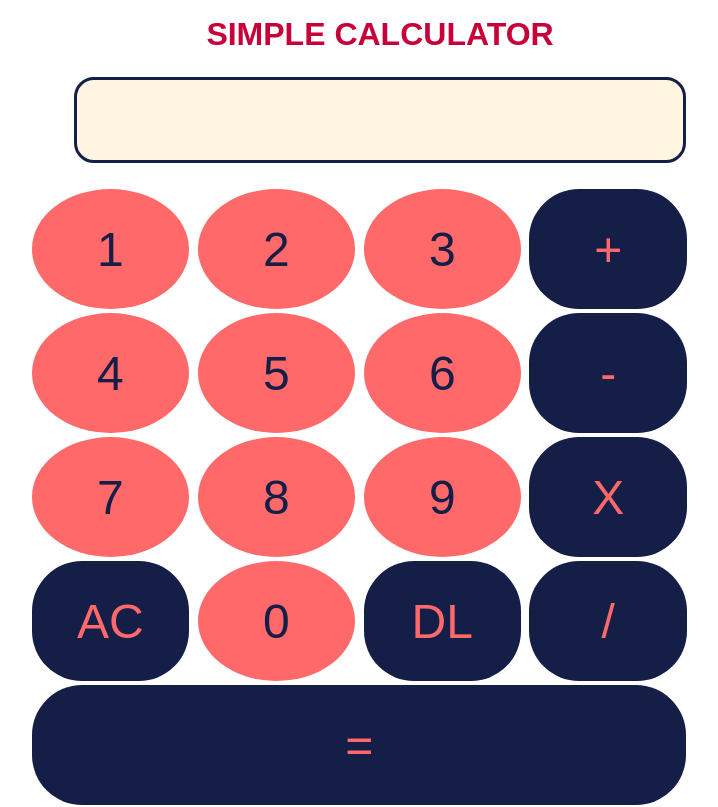
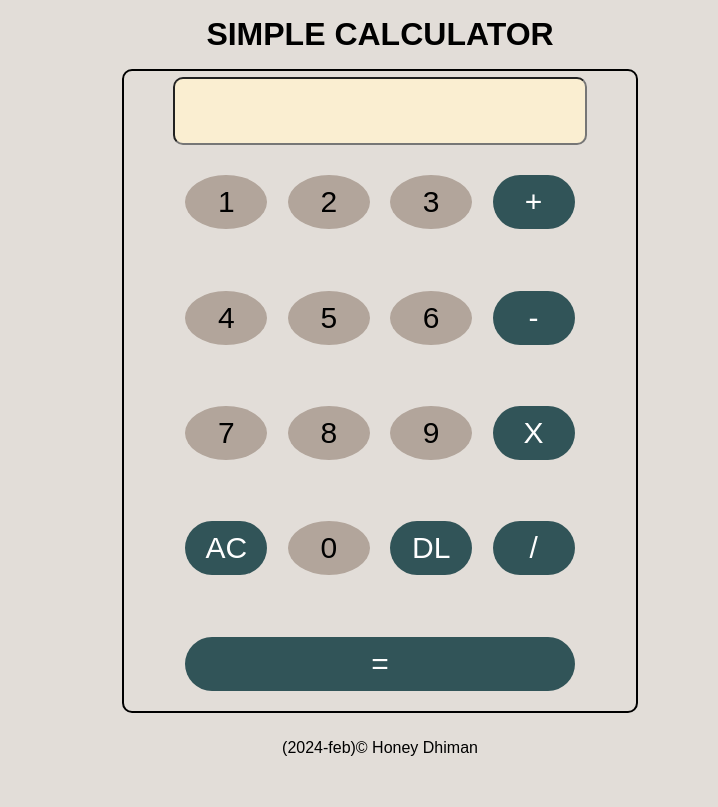
Before and after one commit to ERhoneydhiman/calculator, a plain HTML site: page index.html in a window 1280 px wide. Shown: the whole page, without its empty margins (260-978 px from the left). Drawn offline with Linux system fonts and the light colour scheme; a web font is replaced by a local one.

Commit message:
change stylesheet and fix bugs in html file

```diff
--- a/index.html
+++ b/index.html
@@ -1,20 +1,21 @@
 <!DOCTYPE html>
 <html lang="en">
+
 <head>
     <meta charset="UTF-8">
     <meta name="viewport" content="width=device-width, initial-scale=1.0">
     <title>simple calculator</title>
     <link rel="stylesheet" href="style.css">
 </head>
+
 <body>
     <h1>SIMPLE CALCULATOR</h1>
 
     <div class="main">
-        <div class="calc">
         <input type="text" class="display" readonly>
         <div class="keys">
             <button onclick="appendValue('1')" class="nums">1</button>
-                <button onclick="appendValue('2')"  class="nums">2</button>
+            <button onclick="appendValue('2')" class="nums">2</button>
             <button onclick="appendValue('3')" class="nums">3</button>
             <button onclick="appendValue('+')" class="operators">+</button>
             <button onclick="appendValue('4')" class="nums">4</button>
@@ -23,20 +24,19 @@
             <button onclick="appendValue('-')" class="operators">-</button>
             <button onclick="appendValue('7')" class="nums">7</button>
             <button onclick="appendValue('8')" class="nums">8</button>
-                <button onclick="appendValue('9')"  class="nums">9</button>
-                <button onclick="appendValue('*')"  class="operators">X</button>
+            <button onclick="appendValue('9')" class="nums">9</button>
+            <button onclick="appendValue('*')" class="operators">X</button>
             <button onclick="clearDisplay()" class="operators">AC</button>
             <button onclick="appendValue('0')" class="nums">0</button>
-
             <button onclick="deleteValue()" class="operators">DL</button>
             <button onclick="appendValue('/')" class="operators">/</button>
             <button onclick="calculate()" class="operators" id="equalbtn">=</button>
-
-
-
         </div>
     </div>
+        <div class="copy">
+            <p>(2024-feb)&copy; Honey Dhiman</p>
         </div>
     <script src="script.js"></script>
 </body>
+
 </html>
--- a/style.css
+++ b/style.css
@@ -1,104 +1,98 @@
-
 @import url('https://fonts.googleapis.com/css2?family=Anta&display=swap');
 
-* {
+*{
     margin: 0;
     padding: 0;
+    background-color: #e2ddd8;
+    font-family: "Anta", sans-serif;
+    overflow: hidden;
+
 }
-body {
+h1{
+    margin: 3vh 0 2vh 0;
+    text-align: center;
+}
+.display{
+    width: 95%;
+    height: 8vh;
+    font-size: 350%;
+    border-radius: 10px;
+    margin: 3vh 0 1vh 0;
+    background-color: #FAEED1;
+    color: #000000;
     font-family: "Anta", sans-serif;
-    font-weight: 400;
-    font-style: normal;
-  }
-
-.main {
+}
+.main{
     display: flex;
     justify-content: center;
     align-items: center;
+    flex-direction: column;
 }
-
-body h1 {
-    text-align: center;
-    margin: 7vh 3vw 3vh 3vw;
-    color: #C70039;
+.keys{
+    height: 60vh;
+    width: 95%;
+    display: grid;
+    align-items: center;
+    justify-content: center;
+    grid-template-columns: 20% 20% 20% 20%;
+    gap: 6% 5%;
 
 }
 
-.display {
-    width: 95%;
-    height: 20vw;
-    background-color: #FFF5E0;
-    color: #141E46;
+button{
+    font-size: 200%;
+    padding: 3vw;
+    border: none;
     font-family: "Anta", sans-serif;
-    font-size: 400%;
-    border-radius: 20px;
-    border: 3px solid #141E46;
 
 }
-
-.calc {
+.nums{
+    border-radius: 50%;
+    background-color: #B2A59B;
+    color: black;
+}
+.operators{
+    border-radius: 30px;
+    background-color: #315458;
+    color: rgb(255, 255, 255);
+}
+#equalbtn{
+    grid-column: 1/5;
+}
+.copy p{
+    margin: 2vw 0;
     text-align: center;
 }
 
-.keys {
-    margin: 7vh 0 0 0;
-    width: 95%;
+@media screen and (min-width:600px) {
+    body{
+        display: flex;
+        justify-content: center;
+        align-items: center;
+        flex-direction: column;
+    }
+    .main{
+        border: 2px solid black;
+        border-radius: 10px;
+        width: 40%;
+        height: 80vh;
+
+    }
+    .display{
+        width: 80%;
+        margin: 0 0 2vh 0;
+    }
+    .keys{
+        height: 85%;
+        width: 80%;
+    }
+    button{
+        font-size: 30px;
+        padding: 10px;
+    }
+    h1{
+        margin: 2vh 0;
+        text-align: center;
+    }
 
 }
-
-.keys button {
-    width: 23%;
-    font-size: 360%;
-    padding: 2%;
-    text-align: center;
-    border: none;
-    margin: 2px;
-    font-family: "Anta", sans-serif;
-}
-
-.nums {
-    border-radius: 50%;
-    background-color: #FF6969;
-    color: #141E46;
-}
-
-.operators {
-    border-radius: 0;
-    background-color: #141E46;
-    color: #FF6969;
-    border-radius: 50px;
-}
-
-#equalbtn {
-    width: 98%;
-}
-
-@media screen and (min-width:600px) {
-    .display {
-        height: 10vh;
-        width: 73%;
-    }
-
-    .keys button {
-        width: 20%;
-        height: 15vh;
-        font-size: 300%;
-
-
-
-    }
-
-    .keys {
-        margin: 3vh 0 0 0;
-        width: 95%;
-    }
-    #equalbtn {
-        width: 83%;
-    }
-    body h1 {
-        margin: 2vh 3vw 3vh 3vw;
-
-    }
-
-
-}
```
Lines whose indentation alone changed are shown as unchanged.
